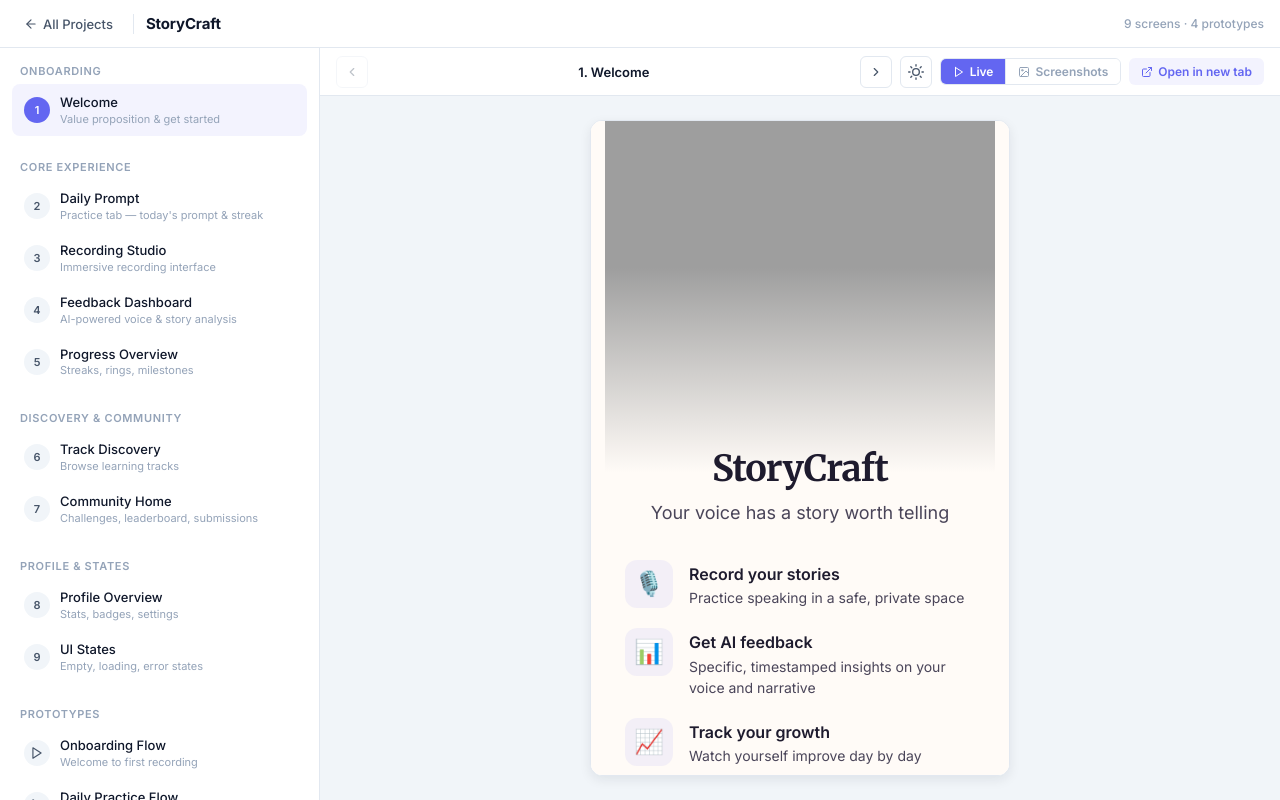
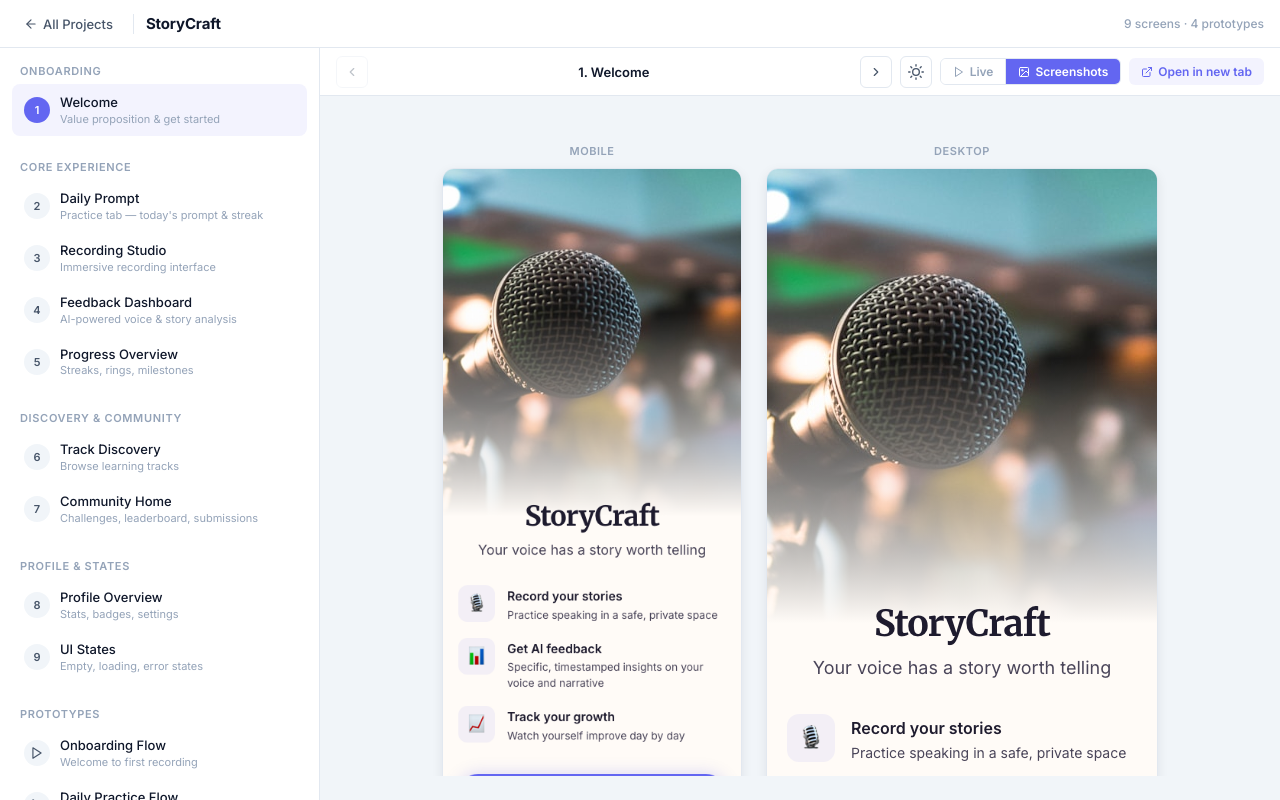
Before and after one commit to roopamgarg/design-agency, a website: page designs/storycraft/index.html in a window 1280 px wide. Drawn offline with Linux system fonts and the light colour scheme.

Commit message:
fix: default to screenshot view on project output pages
Both StoryCraft and Dating App viewers now open in screenshot mode
by default instead of live iframe mode.

Co-Authored-By: Paperclip <noreply@paperclip.ing>
Co-authored-by: Cursor <cursoragent@cursor.com>

```diff
--- a/designs/storycraft/index.html
+++ b/designs/storycraft/index.html
@@ -296,11 +296,11 @@
           <svg class="icon-moon" viewBox="0 0 24 24" fill="none" stroke="currentColor" stroke-width="2" stroke-linecap="round" stroke-linejoin="round"><path d="M21 12.79A9 9 0 1 1 11.21 3 7 7 0 0 0 21 12.79z"/></svg>
         </button>
         <div class="mode-toggle" id="mode-toggle">
-          <button class="mode-toggle-btn active" data-mode="live">
+          <button class="mode-toggle-btn" data-mode="live">
             <svg viewBox="0 0 24 24" fill="none" stroke="currentColor" stroke-width="2" stroke-linecap="round" stroke-linejoin="round"><polygon points="5 3 19 12 5 21 5 3"/></svg>
             Live
           </button>
-          <button class="mode-toggle-btn" data-mode="screenshots">
+          <button class="mode-toggle-btn active" data-mode="screenshots">
             <svg viewBox="0 0 24 24" fill="none" stroke="currentColor" stroke-width="2" stroke-linecap="round" stroke-linejoin="round"><rect x="3" y="3" width="18" height="18" rx="2"/><circle cx="8.5" cy="8.5" r="1.5"/><polyline points="21 15 16 10 5 21"/></svg>
             Screenshots
           </button>
@@ -373,7 +373,7 @@
 
     const flatScreens = SCREENS.flatMap(g => g.items);
     let activeIndex = 0;
-    let viewMode = "live";
+    let viewMode = "screenshots";
     let currentTheme = "light";
 
     const sidebar        = document.getElementById("sidebar");
@@ -500,6 +500,7 @@
     });
 
     buildSidebar();
+    frameWrap.dataset.mode = "screenshots";
     selectScreen(0);
   </script>
 </body>
```
Also changed, not shown: output/dating-app/index.html.
